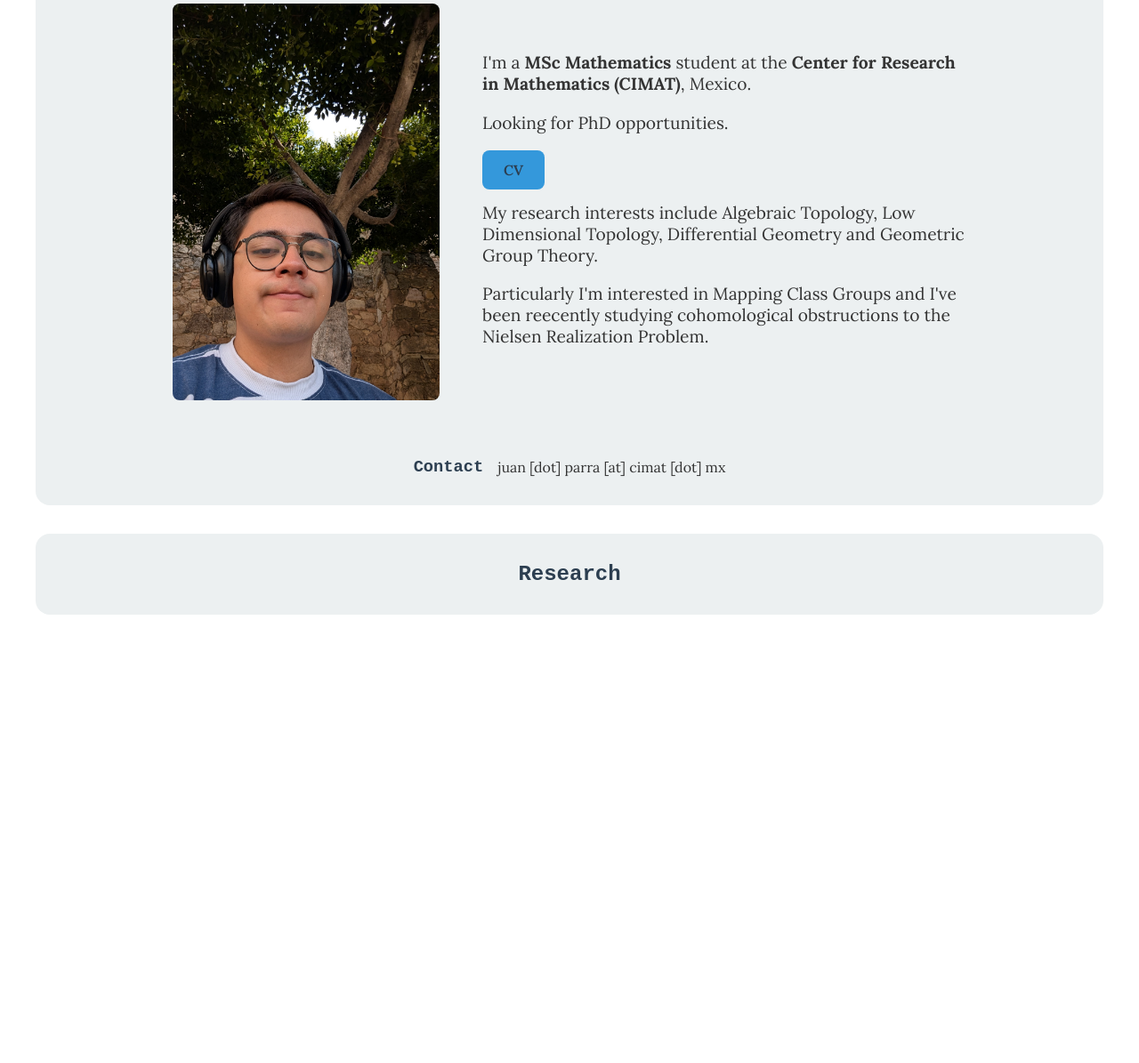
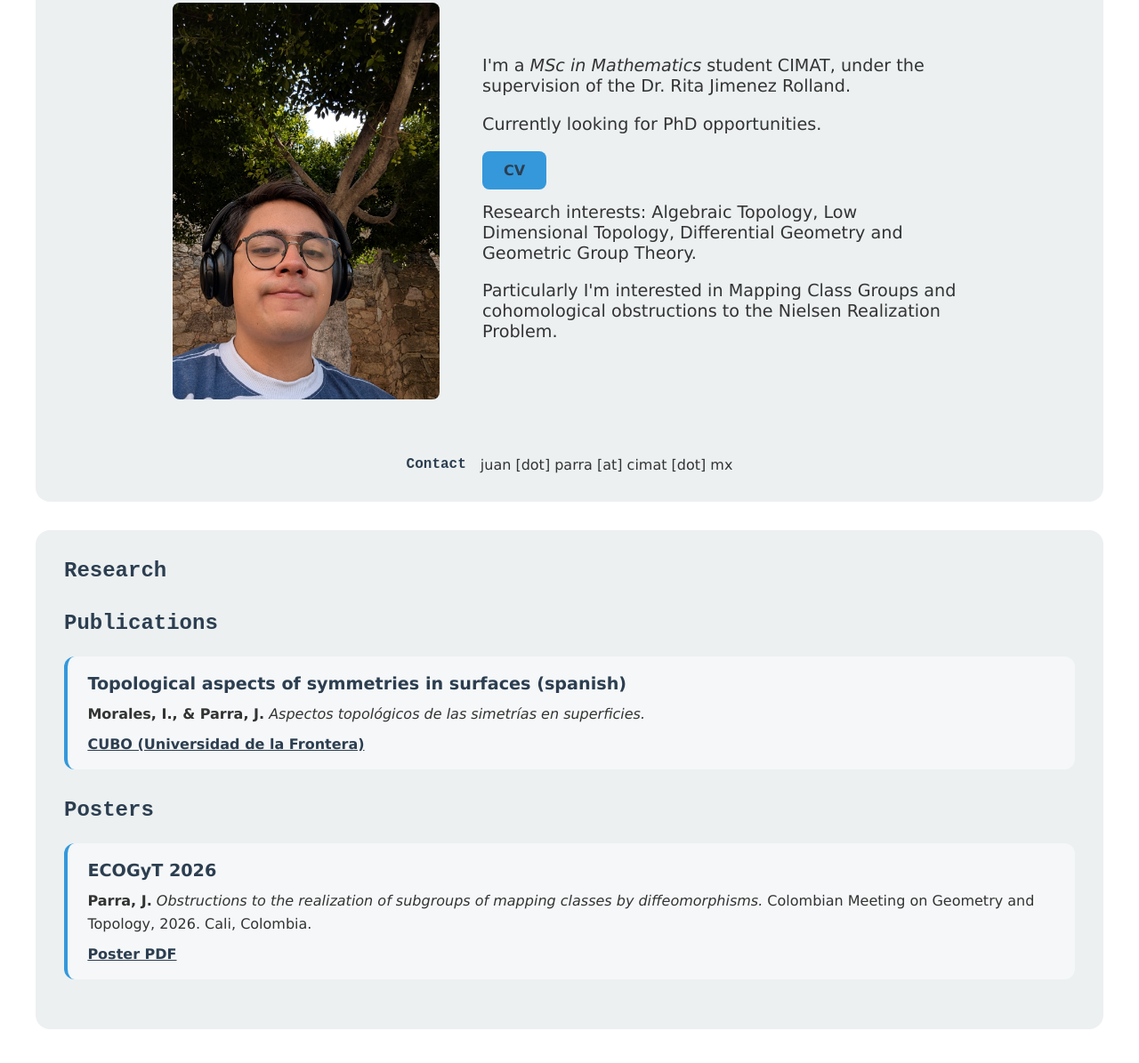
Before and after one commit to juamnito/Juan-Parra-Math, a plain HTML site: page index.html in a window 1280 px wide. Shown: the part 205-1400 px from the top of the page at 89% size. Before the commit the page ends 944 px from the top, so only its background shows below. Drawn offline with Linux system fonts and the light colour scheme.

Commit message:
CV y research updates

```diff
--- a/index.html
+++ b/index.html
@@ -13,7 +13,7 @@
         <nav class="nav">
             <ul>
                 <li><a href="index.html">Home</a></li>
-                <li><a href="research.html">Research</a></li>
+                <li><a href="#research">Research</a></li>
                 <li><a href="projects.html">Projects</a></li>
                 <li><a href="photograpy.html">Photography</a></li>
             </ul>
@@ -21,28 +21,60 @@
         <div class="flex-container">
             <img src="img/JuanParra.jpg" width="300px" alt="">
             <div class="text-container">
-                <p>I'm a <strong>MSc Mathematics</strong> student at the <strong>Center for Research in Mathematics (CIMAT)</strong>, Mexico. </p>
+                <p>I'm a <em>MSc in Mathematics</em> student CIMAT,
+                    under the supervision of the Dr. Rita Jimenez Rolland.
+                </p>
 
-                <p>Looking for PhD opportunities.</p>
+                <p>Currently looking for PhD opportunities.</p>
 
-                <a href="docs/cv.pdf" class="cta-button">CV</a>
+                <a href="docs/Resume-Juan-Armando-Parra-Flores.pdf" class="cta-button">CV</a>
 
                 <p>
-                    My research interests include Algebraic Topology, Low Dimensional Topology, Differential Geometry and Geometric Group Theory.
+                    Research interests: Algebraic Topology, Low Dimensional Topology, Differential Geometry and Geometric Group Theory.
                 </p>
                 <p>
-                    Particularly I'm interested in Mapping Class Groups and I've been reecently studying cohomological obstructions to the Nielsen Realization Problem.
+                    Particularly I'm interested in Mapping Class Groups and cohomological obstructions to the Nielsen Realization Problem.
                 </p>
             </div>
             <div class="contact-container">
                 <h3>Contact</h3>
+
                 <p>juan [dot] parra [at] cimat [dot] mx</p>
             </div>
         </div>
     </header>
-    <section>
-        <div class="flex-container">
+    <section id="research">
+        <div class="section-header">
             <h2>Research</h2>
+        </div>
+
+        <div class="research-group">
+            <h3>Publications</h3>
+            <ul class="publication-list">
+                <li class="publication-item">
+                    <h4>Topological aspects of symmetries in surfaces (spanish)</h4>
+                    <p>
+                        <strong>Morales, I., & Parra, J.</strong> <em>Aspectos topológicos de las simetrías en superficies.</em>
+                    </p>
+                    <a href="https://cubo.ufro.cl/index.php/cubo/issue/view/245" target="_blank" rel="noopener noreferrer">
+                        CUBO (Universidad de la Frontera)
+                    </a>
+                </li>
+            </ul>
+        </div>
+
+        <div class="research-group">
+            <h3>Posters</h3>
+            <ul class="publication-list">
+                <li class="publication-item">
+                    <h4>ECOGyT 2026</h4>
+                    <p>
+                        <strong>Parra, J.</strong> <em>Obstructions to the realization of subgroups of mapping classes by diffeomorphisms.</em>
+                        Colombian Meeting on Geometry and Topology, 2026. Cali, Colombia.
+                    </p>
+                    <a href="docs/Research/Poster-Non-lifting-Juan-Armando-Parra-Flores.pdf" target="_blank" rel="noopener noreferrer"> Poster PDF
+                </li>
+            </ul>
         </div>
     </section>
 </body>
--- a/style.css
+++ b/style.css
@@ -16,7 +16,7 @@
 }
 
 html {
-    font-family: 'Lora', serif, 'Segoe UI', Tahoma, Geneva, Verdana, sans-serif;
+    font-family: 'Verdana', sans-serif;
     color: var(--text-color);
 }
 
@@ -28,6 +28,10 @@ body {
 h1, h2, h3 {
     font-family: 'Courier New', Courier, monospace;
     color: var(--primary-color);
+}
+
+h3 {
+    font-size: 1rem;
 }
 
 nav {
@@ -67,6 +71,10 @@ header, section {
     border-radius: 1em;
 }
 
+.section-header {
+    margin-bottom: 1.5em;
+}
+
 .flex-container {
     display: flex;
     justify-content: center;
@@ -96,11 +104,52 @@ h1 {
 }
 
 .contact-container{
+    flex: 0 0 100%;
     display: flex;
     gap: 1em;
     margin-top: 1em;
     justify-content: center;
     align-items: center;
+}
+
+.research-group {
+    margin-top: 2em;
+}
+
+.research-group h3 {
+    margin-bottom: 1em;
+    font-size: 1.5rem;
+}
+
+.publication-list {
+    list-style: none;
+    display: flex;
+    flex-direction: column;
+    gap: 1.5em;
+}
+
+.publication-item {
+    background: rgba(255,255,255,0.5);
+    border-left: 4px solid var(--accent-color);
+    padding: 1.2em 1.4em;
+    border-radius: 0.75em;
+}
+
+.publication-item h4 {
+    margin-bottom: 0.5em;
+    font-size: 1.2rem;
+    color: var(--primary-color);
+}
+
+.publication-item p {
+    margin-bottom: 0.75em;
+    line-height: 1.6;
+}
+
+.publication-item a {
+    color: var(--primary-color);
+    font-weight: 600;
+    text-decoration: underline;
 }
 
 .cta-button {
```
Also changed, not shown: 3 other files.
